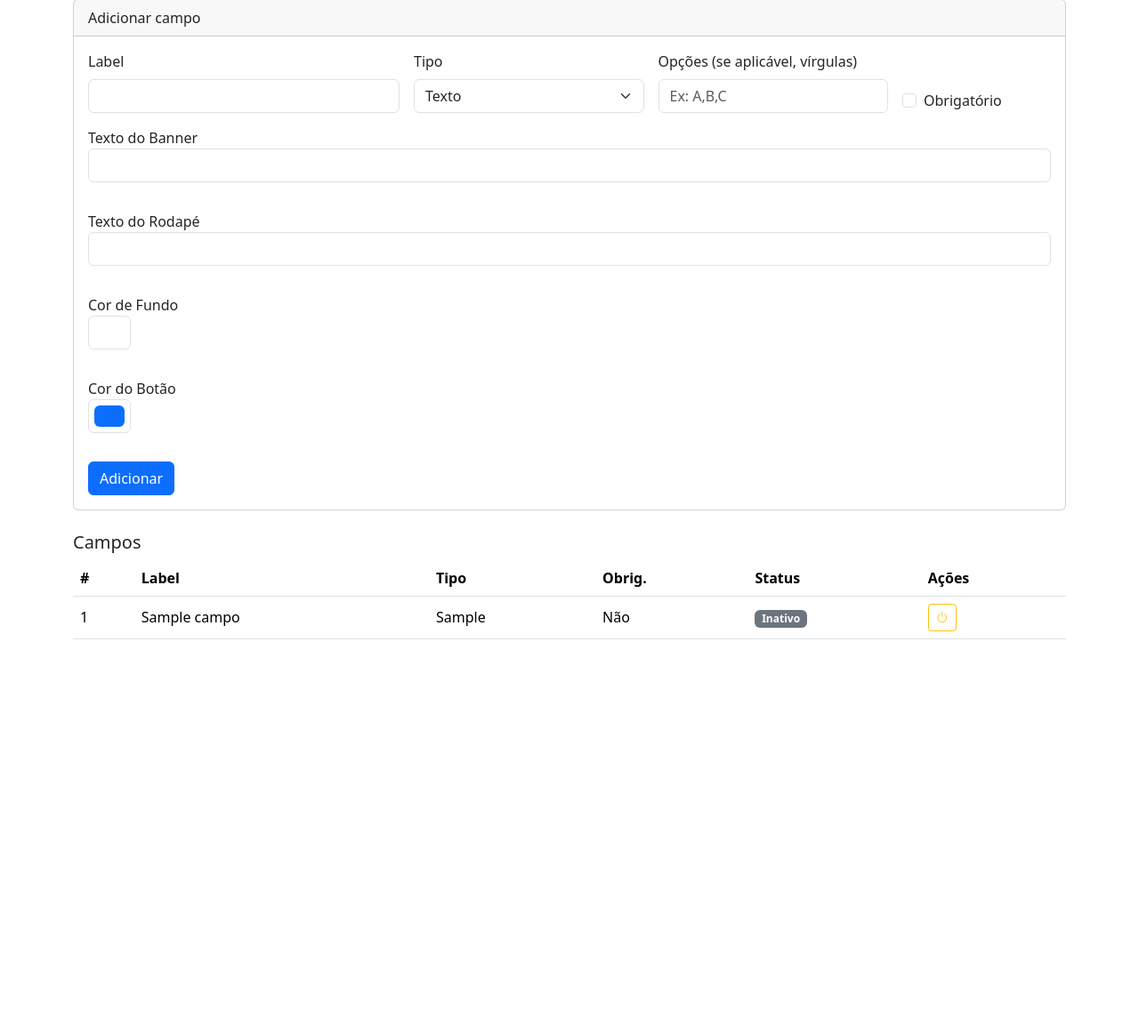
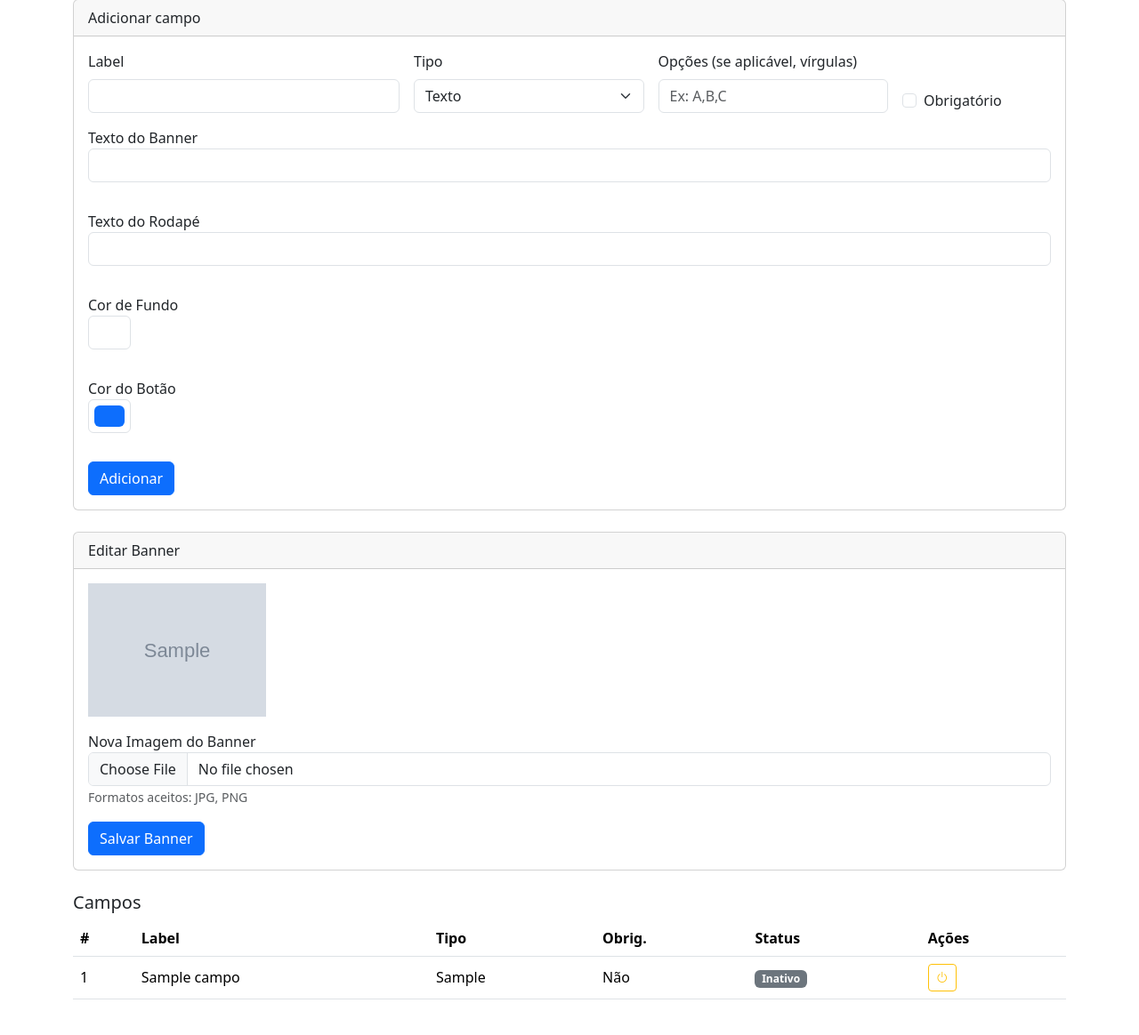
Before and after one commit to aguieirasbz/createform, a PHP site: page /editar_formulario.php?id=1 in a window 1280 px wide. Shown: the part 107-1271 px from the top of the page at 89% size. Before the commit the page ends 826 px from the top, so only its background shows below. Run offline with PHP 8.4, Linux system fonts and the light colour scheme; tables that the repository leaves empty or names only in its code hold one stand-in row (values such as "Sample post"); grey boxes marked "Sample" are stand-in pictures.

Commit message:
adciona banners

```diff
--- a/editar_formulario.php
+++ b/editar_formulario.php
@@ -18,6 +18,28 @@ if (isset($_POST['add'])) {
     $ordem = (int)$ordemStmt->fetch()['prox'];
     $stmt = $pdo->prepare("INSERT INTO campos (formulario_id, label, tipo, opcoes, obrigatorio, ordem, ativo) VALUES (?, ?, ?, ?, ?, ?, 1)");
     $stmt->execute([$id, $label, $tipo, $opcoes, $obrigatorio, $ordem]);
+    header("Location: editar_formulario.php?id=".$id); exit;
+}
+
+// Editar banner
+if (isset($_POST['edit_banner'])) {
+    $banner_img = $form['banner_img'];
+    if (!empty($_FILES['banner_img']['name'])) {
+        $ext = strtolower(pathinfo($_FILES['banner_img']['name'], PATHINFO_EXTENSION));
+        if (in_array($ext, ['jpg','jpeg','png'])) {
+            $newName = uniqid("banner_") . "." . $ext;
+            $uploadDir = __DIR__ . "/uploads/banners/";
+            if (!is_dir($uploadDir)) {
+                mkdir($uploadDir, 0777, true);
+            }
+            $destPath = $uploadDir . $newName;
+            if (move_uploaded_file($_FILES['banner_img']['tmp_name'], $destPath)) {
+                $banner_img = "uploads/banners/" . $newName;
+            }
+        }
+    }
+    $stmt = $pdo->prepare("UPDATE formularios SET banner_img=? WHERE id=?");
+    $stmt->execute([$banner_img, $id]);
     header("Location: editar_formulario.php?id=".$id); exit;
 }
 
@@ -100,6 +122,25 @@ $campos = $campos->fetchAll();
       </div>
     </div>
 
+    <div class="card mb-4">
+      <div class="card-header">Editar Banner</div>
+      <div class="card-body">
+        <form method="post" enctype="multipart/form-data">
+          <?php if (!empty($form['banner_img'])): ?>
+            <div class="mb-3">
+              <img src="<?= htmlspecialchars($form['banner_img']) ?>" alt="Banner atual" style="max-width:100%;max-height:150px;">
+            </div>
+          <?php endif; ?>
+          <div class="mb-3">
+            <label>Nova Imagem do Banner</label>
+            <input type="file" name="banner_img" class="form-control">
+            <small class="text-muted">Formatos aceitos: JPG, PNG</small>
+          </div>
+          <button type="submit" name="edit_banner" class="btn btn-primary">Salvar Banner</button>
+        </form>
+      </div>
+    </div>
+
     <h2 class="h5">Campos</h2>
     <table class="table table-hover align-middle">
       <thead><tr><th>#</th><th>Label</th><th>Tipo</th><th>Obrig.</th><th>Status</th><th>Ações</th></tr></thead>
--- a/novo_formulario.php
+++ b/novo_formulario.php
@@ -67,13 +67,13 @@ if (isset($_POST['salvar'])) {
         $ext = strtolower(pathinfo($_FILES['banner_img']['name'], PATHINFO_EXTENSION));
         if (in_array($ext, ['jpg','jpeg','png'])) {
             $newName = uniqid("banner_") . "." . $ext;
-            $uploadDir = __DIR__ . "/uploads/";
+            $uploadDir = __DIR__ . "/uploads/banners/";
             if (!is_dir($uploadDir)) {
                 mkdir($uploadDir, 0777, true);
             }
             $destPath = $uploadDir . $newName;
             if (move_uploaded_file($_FILES['banner_img']['tmp_name'], $destPath)) {
-                $banner_img = "uploads/" . $newName;
+                $banner_img = "uploads/banners/" . $newName;
             }
         }
     }
```
Also changed, not shown: gerar_formulario.php (+35 -2 lines).
